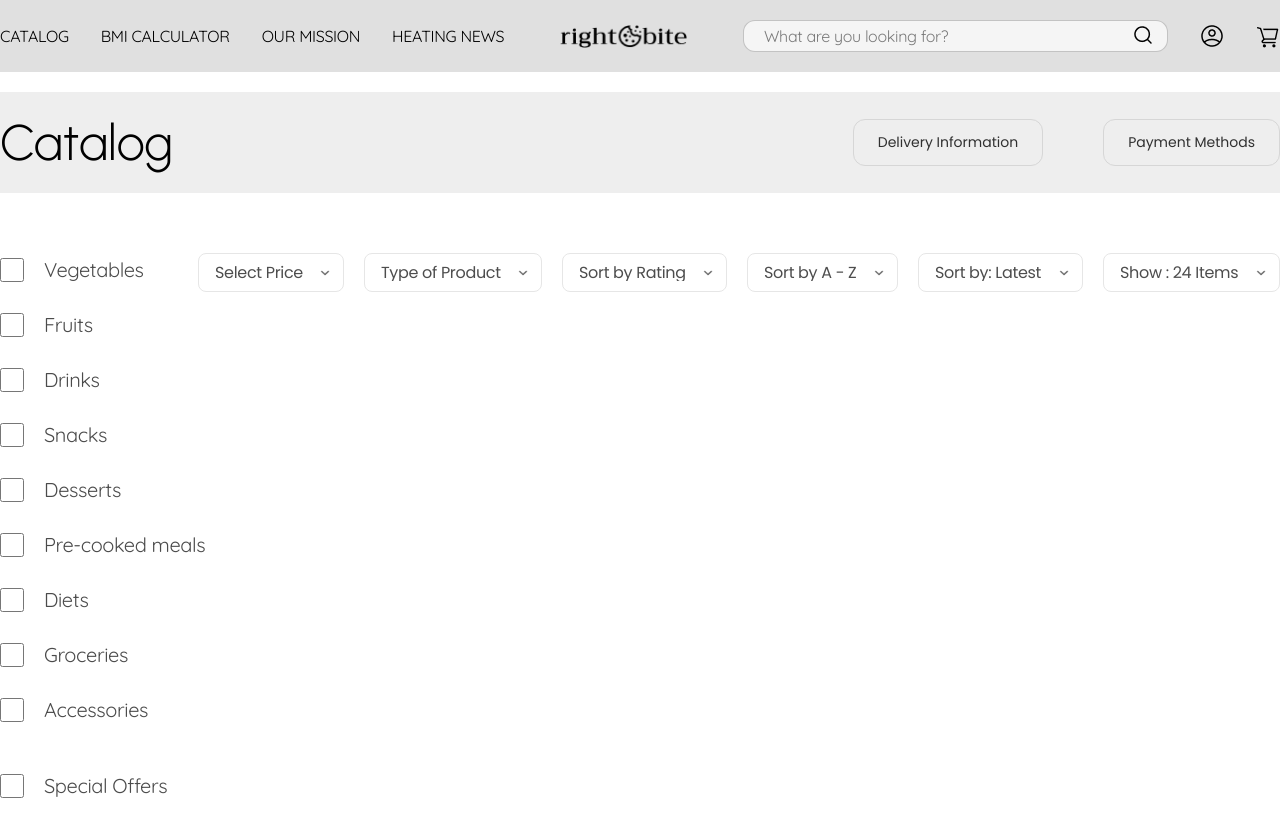
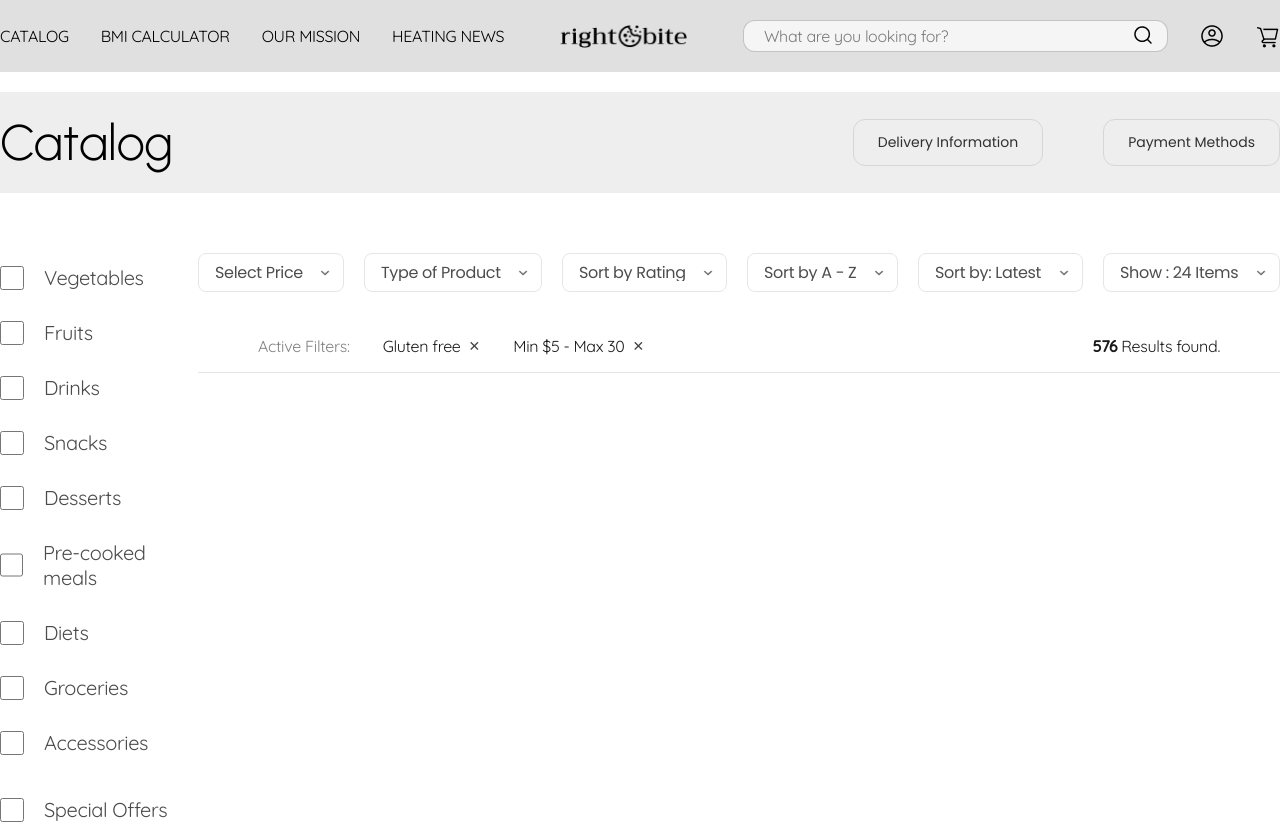
Before and after one commit to t3vel/online-store-frontend, a React (Vite) app: page /online-store-frontend/catalog in a window 1280 px wide. Shown: the top 824 px of the page. Built offline with nearby package versions, Linux system fonts and the light colour scheme.

Commit message:
add: ActiveFilters component for Catalog page

```diff
--- /dev/null
+++ b/src/components/catalog/ActiveFilters/ActiveFilters.jsx
@@ -0,0 +1,29 @@
+import styles from './ActiveFilters.module.css';
+
+export default function ActiveFilters({
+  filters = [],
+  onRemoveFilter,
+  resultsCount,
+}) {
+  return (
+    <div className={styles.wrapper}>
+      <div className={styles.left}>
+        <span className={styles.label}>Active Filters:</span>
+        {filters.map((filter, index) => (
+          <div key={index} className={styles.filterItem}>
+            {filter}
+            <button
+              className={styles.removeBtn}
+              onClick={() => onRemoveFilter(filter)}
+            >
+              ✕
+            </button>
+          </div>
+        ))}
+      </div>
+      <div className={styles.right}>
+        <strong>{resultsCount}</strong> Results found.
+      </div>
+    </div>
+  );
+}
--- /dev/null
+++ b/src/components/catalog/ActiveFilters/ActiveFilters.module.css
@@ -0,0 +1,43 @@
+.wrapper {
+  display: flex;
+  justify-content: space-between;
+  align-items: center;
+  border-bottom: 1px solid #e5e5e5;
+  padding: 16px 60px;
+  flex-wrap: wrap;
+  gap: 10px;
+  max-width: 1095px;
+}
+
+.left {
+  display: flex;
+  align-items: center;
+  flex-wrap: wrap;
+  gap: 33px;
+}
+
+.label {
+  letter-spacing: -0.02em;
+  color: #808080;
+}
+
+.filterItem {
+  display: flex;
+  align-items: center;
+  gap: 8px;
+  letter-spacing: -0.02em;
+  color: #1a1a1a;
+}
+
+.removeBtn {
+  background: none;
+  border: none;
+  font-size: 14px;
+  cursor: pointer;
+  color: #444;
+}
+
+.right {
+  letter-spacing: -0.02em;
+  color: #1a1a1a;
+}
--- a/src/components/catalog/CatalogSidebar/CatalogSidebar.module.css
+++ b/src/components/catalog/CatalogSidebar/CatalogSidebar.module.css
@@ -1,5 +1,6 @@
 .sidebar {
   width: 224px;
+  margin-top: 32px;
 }
 
 .categoryInput,
@@ -13,8 +14,8 @@
   display: flex;
   flex-direction: column;
   gap: 20px;
-  margin-bottom: 104px;
-  margin-top: -63px;
+  margin-bottom: 52px;
+  margin-top: -20px;
 }
 
 .checkboxLabel {
--- a/src/pages/Catalog/Catalog.jsx
+++ b/src/pages/Catalog/Catalog.jsx
@@ -5,6 +5,7 @@ import Header from '@components/layout/Header/Header';
 
 import CatalogFilters from '@components/catalog/CatalogFilters/CatalogFilters';
 import CatalogSidebar from '@components/catalog/CatalogSidebar/CatalogSidebar';
+import ActiveFilters from '@components/catalog/ActiveFilters/ActiveFilters';
 
 export default function Catalog() {
   return (
@@ -29,8 +30,18 @@ export default function Catalog() {
       </div>
 
       <div className={styles.container}>
-        <CatalogFilters />
-        <CatalogSidebar />
+        <div className={styles.catalogContent}>
+          <CatalogSidebar />
+
+          <div className={styles.mainContent}>
+            <CatalogFilters />
+            <ActiveFilters
+              filters={['Gluten free', 'Min $5 - Max 30']}
+              onRemoveFilter={(f) => console.log('remove', f)}
+              resultsCount={576}
+            />
+          </div>
+        </div>
       </div>
     </>
   );
--- a/src/pages/Catalog/Catalog.module.css
+++ b/src/pages/Catalog/Catalog.module.css
@@ -37,3 +37,13 @@
   border-radius: 12px;
   padding: 12px 24px;
 }
+
+.catalogContent {
+  display: flex;
+}
+
+.mainContent {
+  flex: 1;
+  display: flex;
+  flex-direction: column;
+}
```
